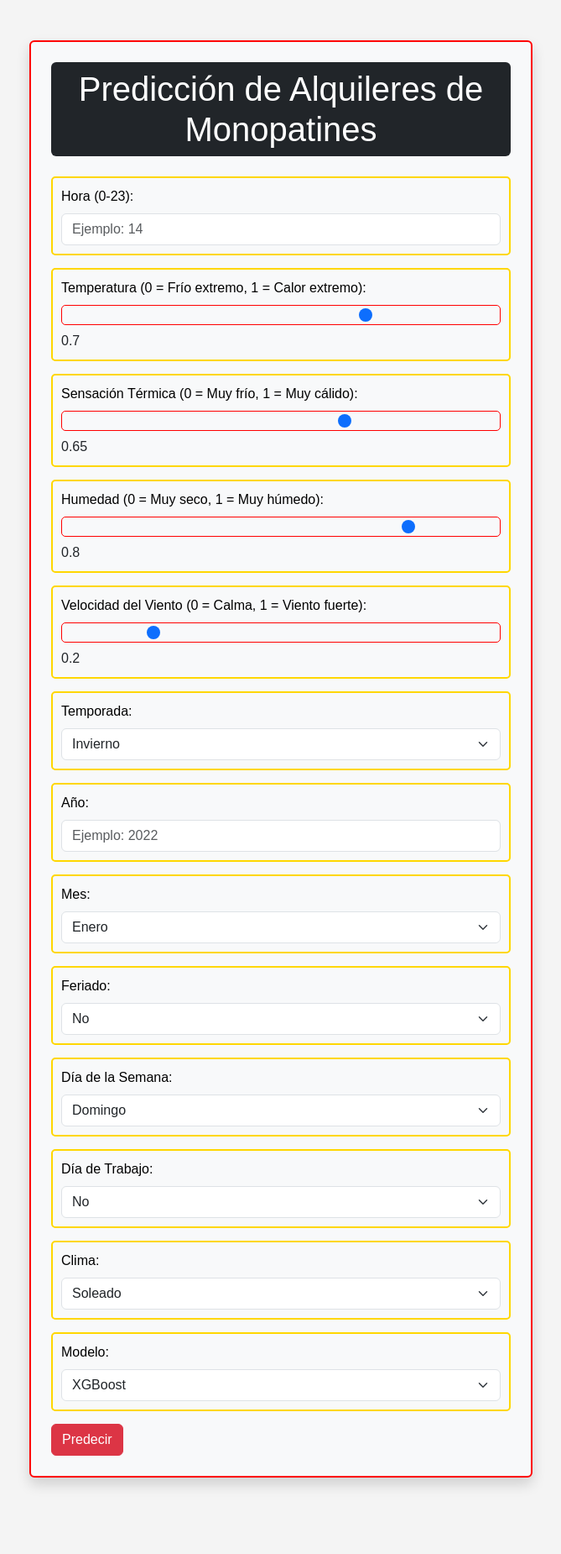
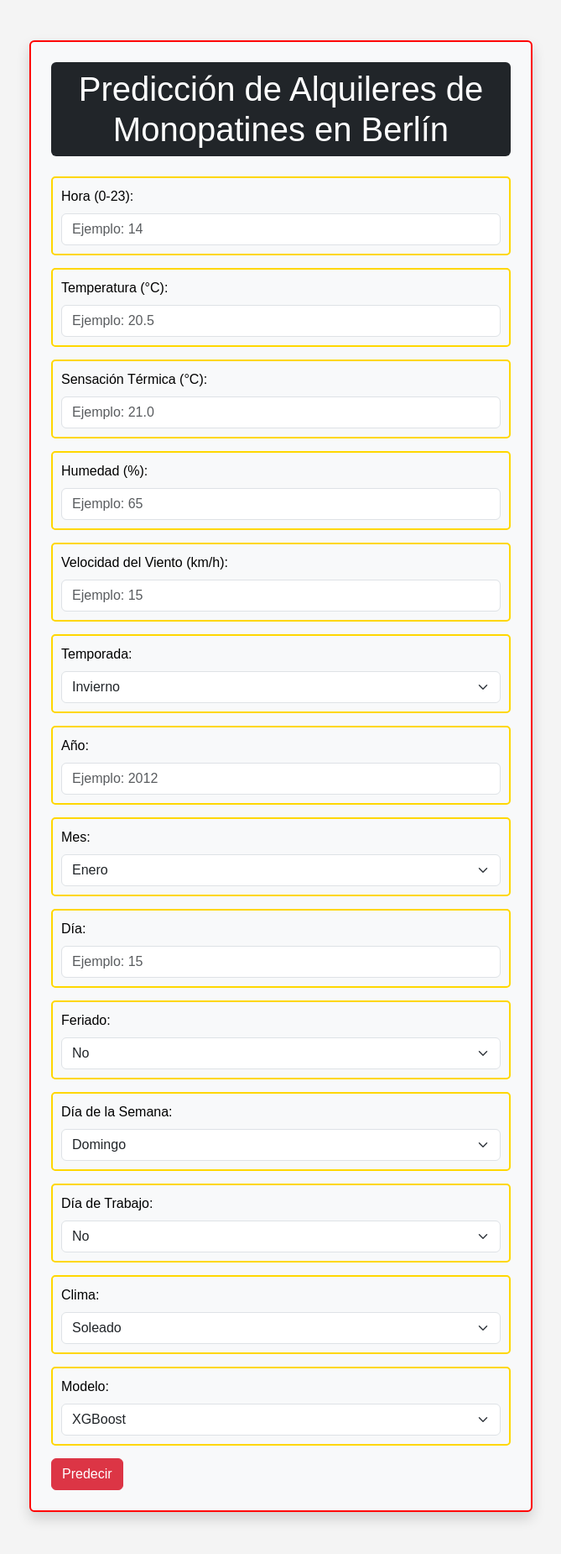
Before and after one commit to MauriAL10/berlin_scooters, a Flask app: page / in a window 1280 px wide. Shown: the whole page at 84% size, without its empty margins (305-974 px from the left). Before the commit the page ends 1770 px from the top, so only its background shows below. Run offline with Flask 3, Linux system fonts and the light colour scheme; parts of the project's set-up code (start-up, migrations or seed data) failed here and were passed over.

Commit message:
Cambios hechos en el rango de valores para el input data

```diff
--- a/app/app.py
+++ b/app/app.py
@@ -8,14 +8,23 @@ import numpy as np
 
 app = Flask(__name__)
 
-#Cargar los modelos
+# Cargar los modelos
 models = {
     "LinearRegression": joblib.load("./models/LinearRegression_model.joblib"),
     "KNN": joblib.load("./models/KNN_model.joblib"),
     "DecisionTree": joblib.load("./models/DecisionTree_model.joblib"),
     'XGBoost': joblib.load('./models/XGBoost_model.joblib'),
-    # 'RandomForest': joblib.load('./models/RandomForest_model.joblib'),
+    'RandomForest': joblib.load('./models/RandomForest_model.joblib'),
 }
+
+#Rangos para normalizar
+TEMP_MIN, TEMP_MAX = -5, 40  #Rango para la temperatura en grados Celsius
+SENS_TERM_MIN, SENS_TERM_MAX = -10, 50  #Rango para la sensacion termica en grados Celsius
+HUMEDAD_MIN, HUMEDAD_MAX = 0, 100  #Rango para la humedad en %
+VIENTO_MIN, VIENTO_MAX = 0, 100  #Rango para la velocidad del viento en km/h
+
+def normalize(value, min_val, max_val):
+    return (value - min_val) / (max_val - min_val)
 
 def add_cyclic_features(df, column, max_val):
     df[column + '_sin'] = np.sin(2 * np.pi * df[column] / max_val)
@@ -35,15 +44,24 @@ def index():
             if not 0 <= hora <= 23:
                 raise ValueError("La hora debe estar entre 0 y 23.")
 
-            temperatura = float(request.form['temperatura'])
-            sensacion_termica = float(request.form['sensacion_termica'])
-            humedad = float(request.form['humedad'])
-            velocidad_viento = float(request.form['velocidad_viento'])
+            #Normalizar los valores ingresados por el usuario
+            temperatura = normalize(float(request.form['temperatura']), TEMP_MIN, TEMP_MAX)
+            sensacion_termica = normalize(float(request.form['sensacion_termica']), SENS_TERM_MIN, SENS_TERM_MAX)
+            humedad = normalize(float(request.form['humedad']), HUMEDAD_MIN, HUMEDAD_MAX)
+            velocidad_viento = normalize(float(request.form['velocidad_viento']), VIENTO_MIN, VIENTO_MAX)
+
             temporada = int(request.form['temporada'])
             anio = int(request.form['anio'])
+            if not 2000 <= anio <= 2013:
+                raise ValueError("El año debe estar entre 2000 y 2012.")
+
             mes = int(request.form['mes'])
             if not 1 <= mes <= 12:
                 raise ValueError("El mes debe estar entre 1 y 12.")
+
+            dia_mes = int(request.form['dia_mes'])
+            if not 1 <= dia_mes <= 31:
+                raise ValueError("El día del mes debe estar entre 1 y 31.")
 
             feriado = int(request.form['feriado'])
             if feriado not in [0, 1]:
@@ -63,7 +81,7 @@ def index():
 
             modelo = request.form['modelo']
 
-            #DataFrame con los datos
+            #Creación del DataFrame
             input_data = pd.DataFrame([{
                 'hora': hora,
                 'temperatura': temperatura,
@@ -73,6 +91,7 @@ def index():
                 'temporada': temporada,
                 'anio': anio,
                 'mes': mes,
+                'dia_mes': dia_mes,
                 'feriado': feriado,
                 'dia_semana': dia_semana,
                 'dia_trabajo': dia_trabajo,
@@ -83,7 +102,7 @@ def index():
             input_data = add_cyclic_features(input_data, 'hora', 24)
             input_data = add_interaction_features(input_data)
 
-            #Prediccion con los modelos (por defecto XGBoost)
+            #Prediccion de los modelos
             model = models.get(modelo, models['XGBoost'])
             prediction = model.predict(input_data)
             prediction_value = float(prediction[0])
--- a/app/templates/index.html
+++ b/app/templates/index.html
@@ -9,7 +9,7 @@
 </head>
 <body>
     <div class="container mt-5 p-4 bg-light rounded shadow">
-        <h1 class="text-center text-white bg-dark p-2 rounded">Predicción de Alquileres de Monopatines</h1>
+        <h1 class="text-center text-white bg-dark p-2 rounded">Predicción de Alquileres de Monopatines en Berlín</h1>
         {% if error %}
             <div class="alert alert-danger" role="alert">
                 {{ error }}
@@ -22,27 +22,23 @@
             </div>
 
             <div class="input-container">
-                <label for="temperatura" class="form-label">Temperatura (0 = Frío extremo, 1 = Calor extremo):</label>
-                <input type="range" class="form-range" id="temperatura" name="temperatura" min="0" max="1" step="0.01" value="0.7">
-                <span id="temperatura_value">0.7</span>
+                <label for="temperatura" class="form-label">Temperatura (°C):</label>
+                <input type="number" class="form-control" id="temperatura" name="temperatura" min="-5" max="40" step="0.1" placeholder="Ejemplo: 20.5" required>
             </div>
 
             <div class="input-container">
-                <label for="sensacion_termica" class="form-label">Sensación Térmica (0 = Muy frío, 1 = Muy cálido):</label>
-                <input type="range" class="form-range" id="sensacion_termica" name="sensacion_termica" min="0" max="1" step="0.01" value="0.65">
-                <span id="sensacion_termica_value">0.65</span>
+                <label for="sensacion_termica" class="form-label">Sensación Térmica (°C):</label>
+                <input type="number" class="form-control" id="sensacion_termica" name="sensacion_termica" min="-10" max="50" step="0.1" placeholder="Ejemplo: 21.0" required>
             </div>
 
             <div class="input-container">
-                <label for="humedad" class="form-label">Humedad (0 = Muy seco, 1 = Muy húmedo):</label>
-                <input type="range" class="form-range" id="humedad" name="humedad" min="0" max="1" step="0.01" value="0.8">
-                <span id="humedad_value">0.8</span>
+                <label for="humedad" class="form-label">Humedad (%):</label>
+                <input type="number" class="form-control" id="humedad" name="humedad" min="0" max="100" step="1" placeholder="Ejemplo: 65" required>
             </div>
 
             <div class="input-container">
-                <label for="velocidad_viento" class="form-label">Velocidad del Viento (0 = Calma, 1 = Viento fuerte):</label>
-                <input type="range" class="form-range" id="velocidad_viento" name="velocidad_viento" min="0" max="1" step="0.01" value="0.2">
-                <span id="velocidad_viento_value">0.2</span>
+                <label for="velocidad_viento" class="form-label">Velocidad del Viento (km/h):</label>
+                <input type="number" class="form-control" id="velocidad_viento" name="velocidad_viento" min="0" max="100" step="1" placeholder="Ejemplo: 15" required>
             </div>
 
             <div class="input-container">
@@ -57,7 +53,7 @@
 
             <div class="input-container">
                 <label for="anio" class="form-label">Año:</label>
-                <input type="number" class="form-control" id="anio" name="anio" min="2000" max="2100" step="1" placeholder="Ejemplo: 2022" required>
+                <input type="number" class="form-control" id="anio" name="anio" min="2000" max="2013" step="1" placeholder="Ejemplo: 2012" required>
             </div>
 
             <div class="input-container">
@@ -76,6 +72,11 @@
                     <option value="11">Noviembre</option>
                     <option value="12">Diciembre</option>
                 </select>
+            </div>
+
+            <div class="input-container">
+                <label for="dia_mes" class="form-label">Día:</label>
+                <input type="number" class="form-control" id="dia_mes" name="dia_mes" min="1" max="31" step="1" placeholder="Ejemplo: 15" required>
             </div>
 
             <div class="input-container">
@@ -123,6 +124,7 @@
                     <option value="LinearRegression">Linear Regression</option>
                     <option value="KNN">K-Nearest Neighbors</option>
                     <option value="DecisionTree">Decision Tree</option>
+                    <option value="RandomForest">Random Forest</option>
                 </select>
             </div>
 
@@ -136,18 +138,6 @@
         {% endif %}
     </div>
 
-    <script>
-        // Actualizar el valor mostrado del control deslizante (slider) para cada campo
-        const sliders = ['temperatura', 'sensacion_termica', 'humedad', 'velocidad_viento'];
-
-        sliders.forEach(slider => {
-            const sliderElement = document.getElementById(slider);
-            const valueElement = document.getElementById(slider + '_value');
-            sliderElement.oninput = function() {
-                valueElement.innerText = this.value;
-            }
-        });
-    </script>
     <script src="https://cdn.jsdelivr.net/npm/bootstrap@5.3.0/dist/js/bootstrap.bundle.min.js"></script>
 </body>
 </html>
```
